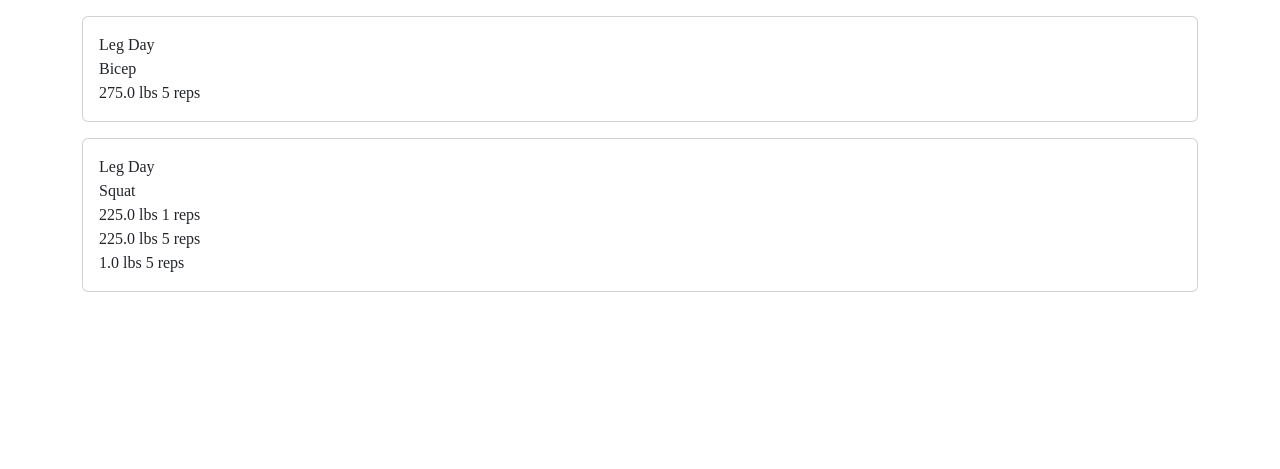
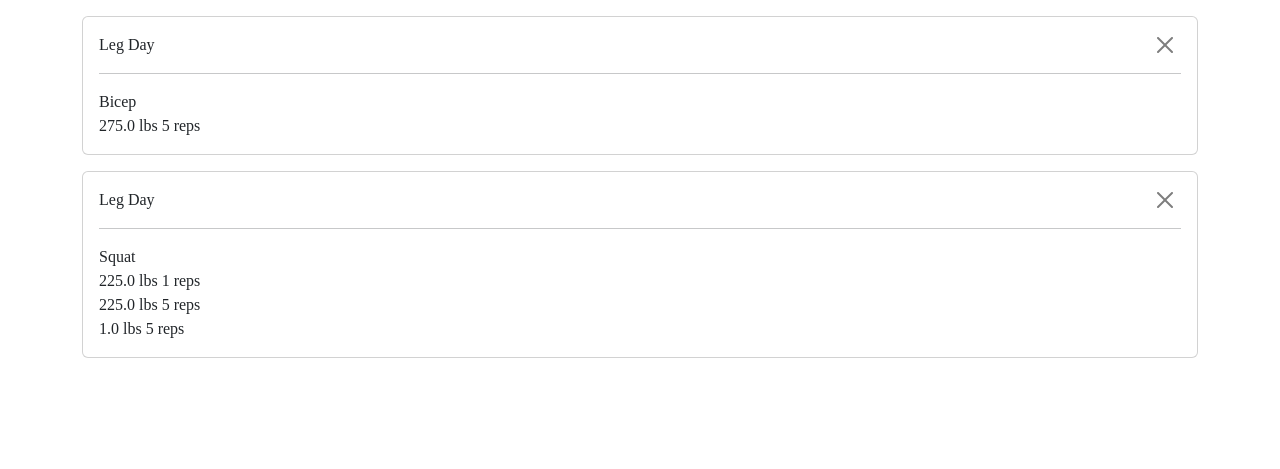
Before and after one commit to PatrickOBrien06/Zenith, a Flask app: page / in a window 1280 px wide. Shown: the part 77-546 px from the top of the page. Run offline with Flask 3, Linux system fonts and the light colour scheme; a user stored in the database is signed in.

Commit message:
added: remove schedule button

```diff
--- a/website/templates/index.html
+++ b/website/templates/index.html
@@ -15,6 +15,13 @@
     .clickable {
       cursor: pointer;
     }
+
+    .btnDiv {
+        position: absolute;
+        right: 20px;
+
+    }
+
     .selected {
       background-color: lightblue; /* Modify as needed for selected appearance */
     }
@@ -57,6 +64,15 @@
             alert('Please select a schedule.');
         }
     }
+
+    function deleteSchedule(scheduleId) {
+        const scheduleDiv = document.getElementById(`schedule_${scheduleId}`);
+        if (scheduleId) {
+            scheduleDiv.remove();
+        } else {
+            console.error('Element not found.');
+        }
+    }
 </script>
 
 <div class="container">
@@ -68,14 +84,19 @@
     <div id="schedule_{{ schedule.id }}" class="card clickable p-3 mt-3" onclick="selectSchedule({{ schedule.id }})">
         <div>
             {{ schedule.schedule_name }}
+            <div class="btnDiv d-inline">
+                <button class="btn-close"  onclick="deleteSchedule({{schedule.id}})"></button>
+            </div>
         </div>
         <div>
             {% for exercise in exercises %}
                 {% if exercise.schedule_id == schedule.id %}
+                <hr>
                     {{ exercise.exercise_name }}
                     <div>
                         {% for set in sets %}
                             {% if set.exercise_id == exercise.id %}
+
                                 <div>{{ set.weight }} lbs {{ set.reps }} reps</div>
                             {% endif %}
                         {% endfor %}
@@ -99,4 +120,5 @@
         </div>
     </div>
 </div>
+
 {% endblock %}
```
Also changed, not shown: instance/project.db.
